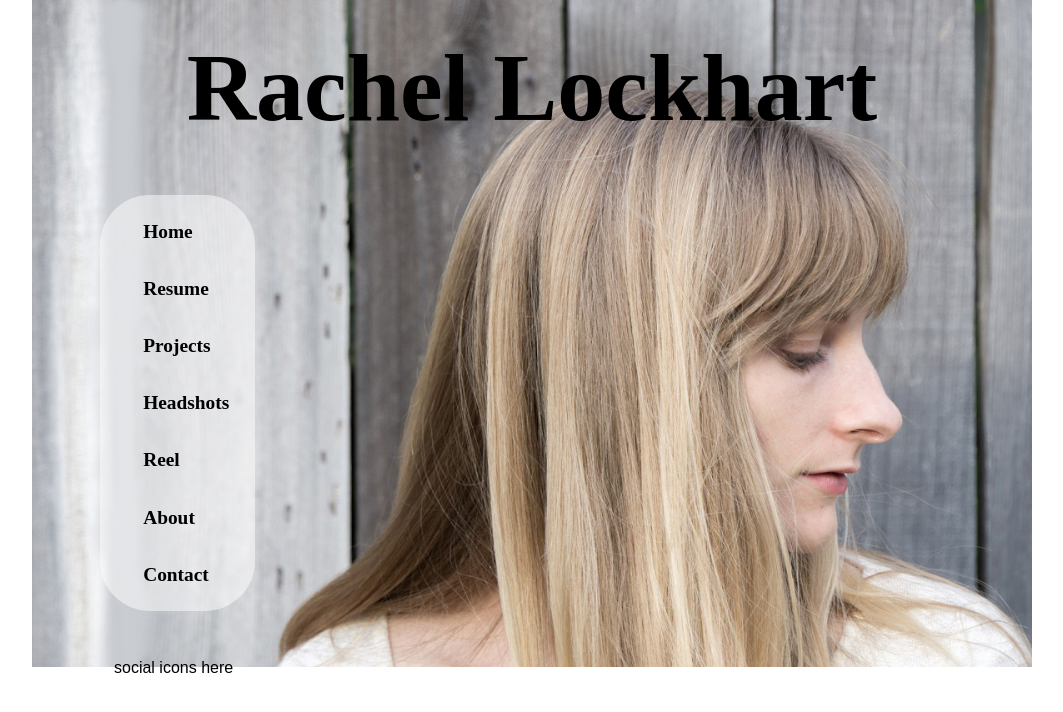
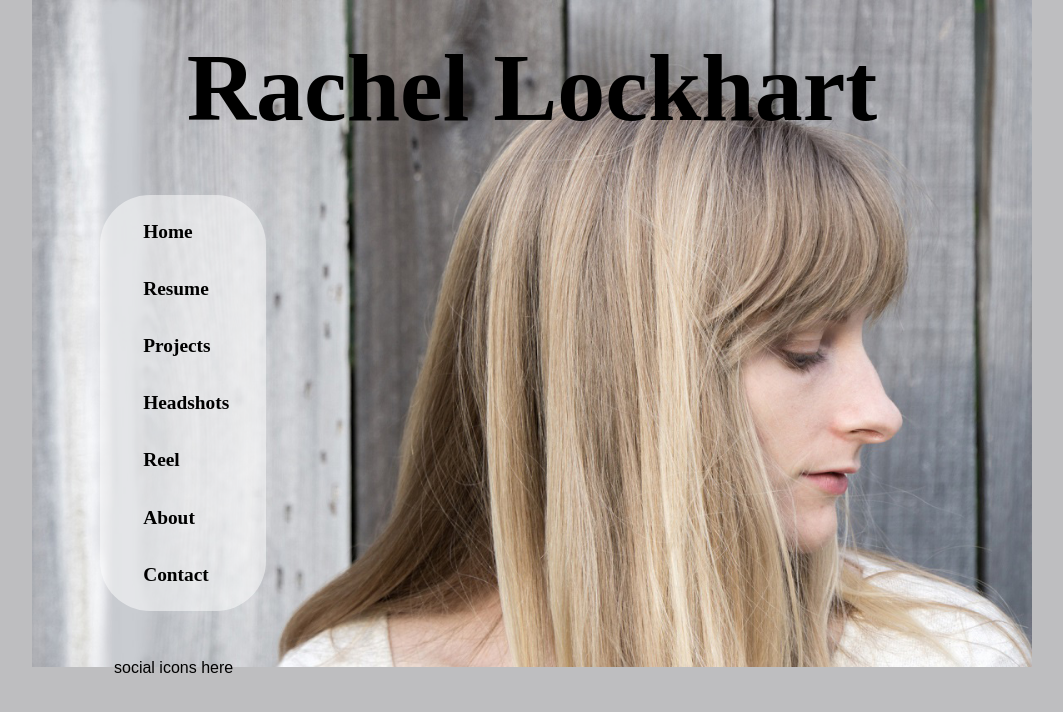
Before and after one commit to Adonias1/CECS470Project, a PHP site: page / in a window 1280 px wide. Shown: the top 712 px of the page, without its empty margins (108-1171 px from the left). Run offline with PHP 8.4, Linux system fonts and the light colour scheme.

Commit message:
Fix Nav Bar Layout
Adjusted nav bar so content doesn't fill in below it

```diff
--- a/index.php
+++ b/index.php
@@ -1,13 +1,13 @@
 #!/usr/local/php5/bin/php-cgi
 <!DOCTYPE HTML>
-<html>
+<html class="homepage">
 <head>
 	<?php include "includes/head.php" ?>
 </head>
 
 <body>
-	<div class="main-content homepage">
-		<?php include "includes/header.php"; ?>
+	<?php include "includes/header.php"; ?>
+	<div class="main-content">
 
 		<!-- FILL IN BODY -->
 
--- a/styles/styles.css
+++ b/styles/styles.css
@@ -2,7 +2,7 @@ p, h1, h2, h3, h4, h5, h6 {
 	font-family: sans-serif;
 }
 html {
-	background-image:url("../images/headshot1Shop.jpg");
+	background-color: #BEBEC0;
 	background-repeat: no-repeat;
 	background-position:top;
 	background-size: 1000px;
@@ -13,17 +13,12 @@ html, body {
 }
 body {
 	background-repeat: no-repeat;
-	margin-left:
 }
 .main-content {
-	/*TODO background image for all pages (Besides homepage)*/
-	/*background-color: #BEBEC0;
-	height: 100%;
-	width: 100%;
-	padding: 1em;*/
+	/*margin-left: 30%;*/
 }
 .homepage {
-	/*background-image:url("../images/headshot1.jpg");*/
+	background-image:url("../images/headshot1Shop.jpg");
 	background-repeat: no-repeat;
 }
 .rachel-title {
@@ -43,7 +38,7 @@ body {
 	font-size: 1.4em;
 }
 .resume {
-	width: 75%;
+	width: 74%;
 	margin: 0em 0em 2em 2em;
 }
 /*NAVIGATION*/
@@ -51,10 +46,12 @@ nav {
 	margin: 1em 2% 1em 2%;
 	padding: .5em;
 	float: left;
+	width: 20%;
+	max-width: 150px;
+	min-width: 130px;
 	background: rgb(255,255,255);
 	background: rgba(255,255,255, 0.5);
 	border-radius: 50px;
-	height: 100%;
 }
 nav a {
 	text-decoration: none;
@@ -87,9 +84,9 @@ footer {
 	font-size: 14px;
 }
 .reel {
-	width: 37%;
+	width: 30%;
 	min-width: 250px;
 	float: right;
 	display: inline;
-	margin: 8px;
+	margin: 5px;
 }
```
